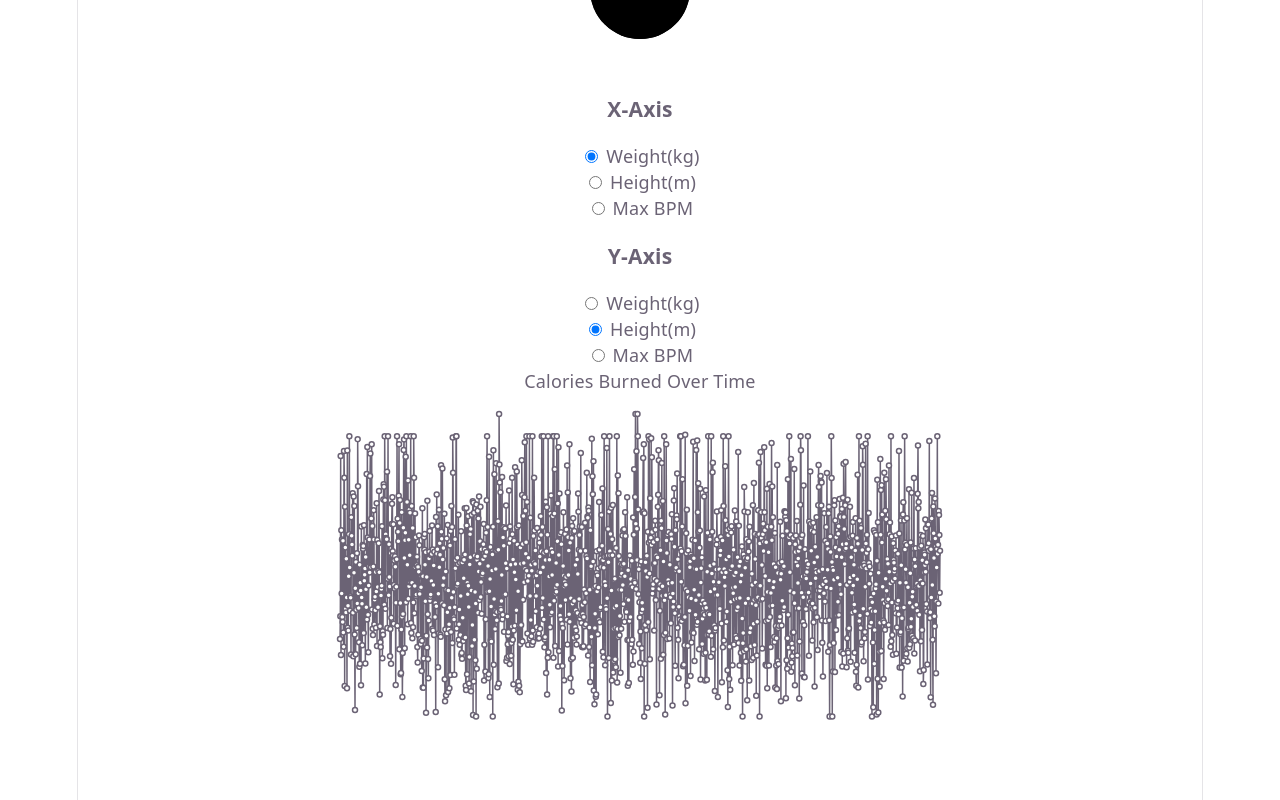
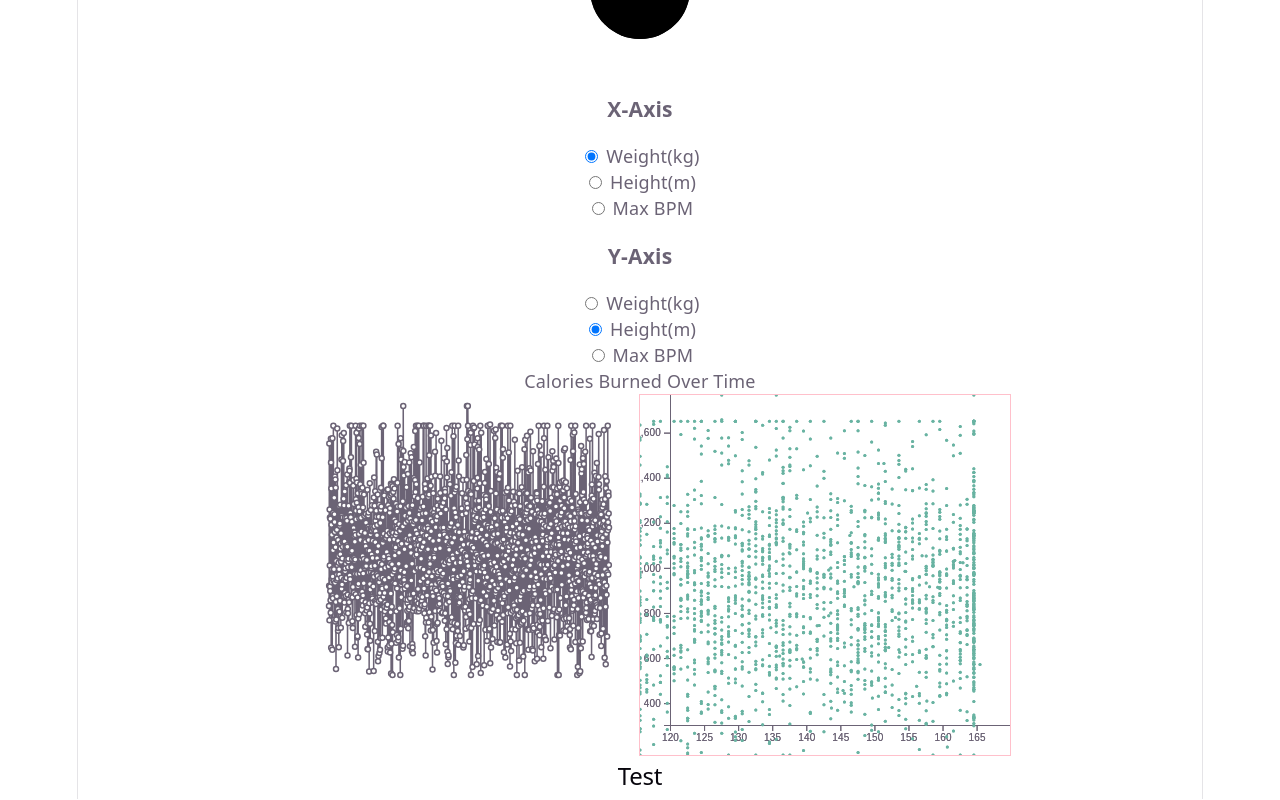
Before and after one commit to partum/fitness-stats, a React (Vite) app: page / in a window 1280 px wide. Shown: the part 322-1122 px from the top of the page. Built offline with nearby package versions, Linux system fonts and the light colour scheme.

Commit message:
implemented basic form of graph

```diff
--- a/src/components/Graphs.jsx
+++ b/src/components/Graphs.jsx
@@ -1,4 +1,4 @@
-import React from 'react';
+import { React, useRef, useEffect } from 'react';
 import * as d3 from 'd3';
 import csvText from '../assets/gym_members_exercise_tracking_synthetic_data.csv?raw';
 
@@ -11,17 +11,68 @@ const defaultData = parsedData.map((row) => row.Calories_Burned);
 
 export default function Graphs({
   data = defaultData,
-  width = 640,
-  height = 400,
-  marginTop = 20,
-  marginRight = 20,
-  marginBottom = 20,
-  marginLeft = 20,
+  marginTop = 10,
+  marginRight = 30,
+  marginBottom = 30,
+  marginLeft = 60,
+  width = 460 - marginLeft - marginRight,
+  height = 400 - marginTop - marginBottom,
 }) {
   const values = Array.isArray(data) ? data : [];
-  const x = d3.scaleLinear([0, values.length - 1], [marginLeft, width - marginRight]);
+  //const x = d3.scaleLinear([0, values.length - 1], [marginLeft, width - marginRight]);
+  const x = d3.scaleLinear()
+    .domain([0, values.length - 1])
+    .range([marginLeft, width - marginRight]);
+
   const y = d3.scaleLinear([0, Math.max(...values, 0)], [height - marginBottom, marginTop]);
   const line = d3.line((_, i) => x(i), (d) => y(d));
+
+  data = parsedData.map((row) => ({
+    Avg_BPM: Number(row.Avg_BPM) || 0,
+    Calories_Burned: Number(row.Calories_Burned) || 0,
+  }));
+
+  let maxCalories = d3.max(data, (d) => d.Calories_Burned);
+  let minCalories = d3.min(data, (d) => d.Calories_Burned);
+  let maxBPM = d3.max(data, (d) => d.Avg_BPM);
+  let minBPM = d3.min(data, (d) => d.Avg_BPM);
+
+  const GraphTest = () => {
+    const ref = useRef()
+
+    useEffect(() => {
+      const svgElement = d3.select(ref.current)
+      // Add x-axis
+      const x = d3.scaleLinear()
+        .domain([minBPM, maxBPM])
+        .range([0, width - marginRight]);
+      svgElement.append("g")
+        .attr("transform", `translate(${marginRight}, ${height - marginBottom})`)
+        .call(d3.axisBottom(x));
+      // Add y-axis
+      const y = d3.scaleLinear()
+        .domain([minCalories, maxCalories])
+        .range([height, 0]);
+      svgElement.append("g")
+        .attr("transform", `translate(${marginRight}, -${marginRight})`)
+        .call(d3.axisLeft(y));
+      // Add dots
+      svgElement.append('g')
+        .selectAll("dot")
+        .data(data)
+        .join("circle")
+        .attr("cx", function (d) { return x(d.Avg_BPM); })
+        .attr("cy", function (d) { return y(d.Calories_Burned); })
+        .attr("r", 1.5)
+        .style("fill", "#69b3a2")
+    }, [])
+
+    return (
+      <svg style={{ border: "1px solid pink" }} width={width} height={height}
+        ref={ref}
+      />
+    )
+  }
 
   return (
     <span>
@@ -33,7 +84,10 @@ export default function Graphs({
             <circle key={i} cx={x(i)} cy={y(d)} r="2.5" />
           ))}
         </g>
+        <g transform='translate(0, ${height})'></g>
       </svg>
+      {GraphTest()}
+      <h2>Test</h2>
     </span>
   );
 }
```
Also changed, not shown: 1 other file (tests, documents, lock files or other folders). Lines whose indentation alone changed are shown as unchanged.
